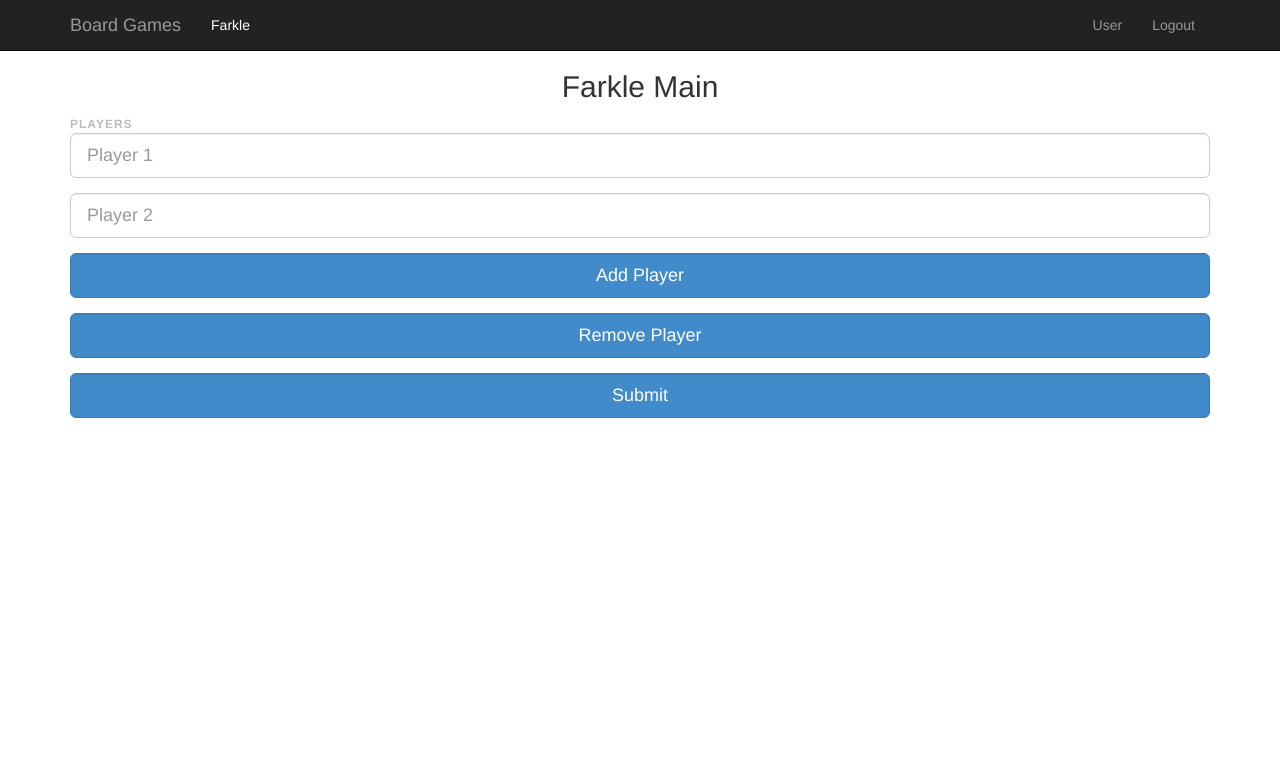
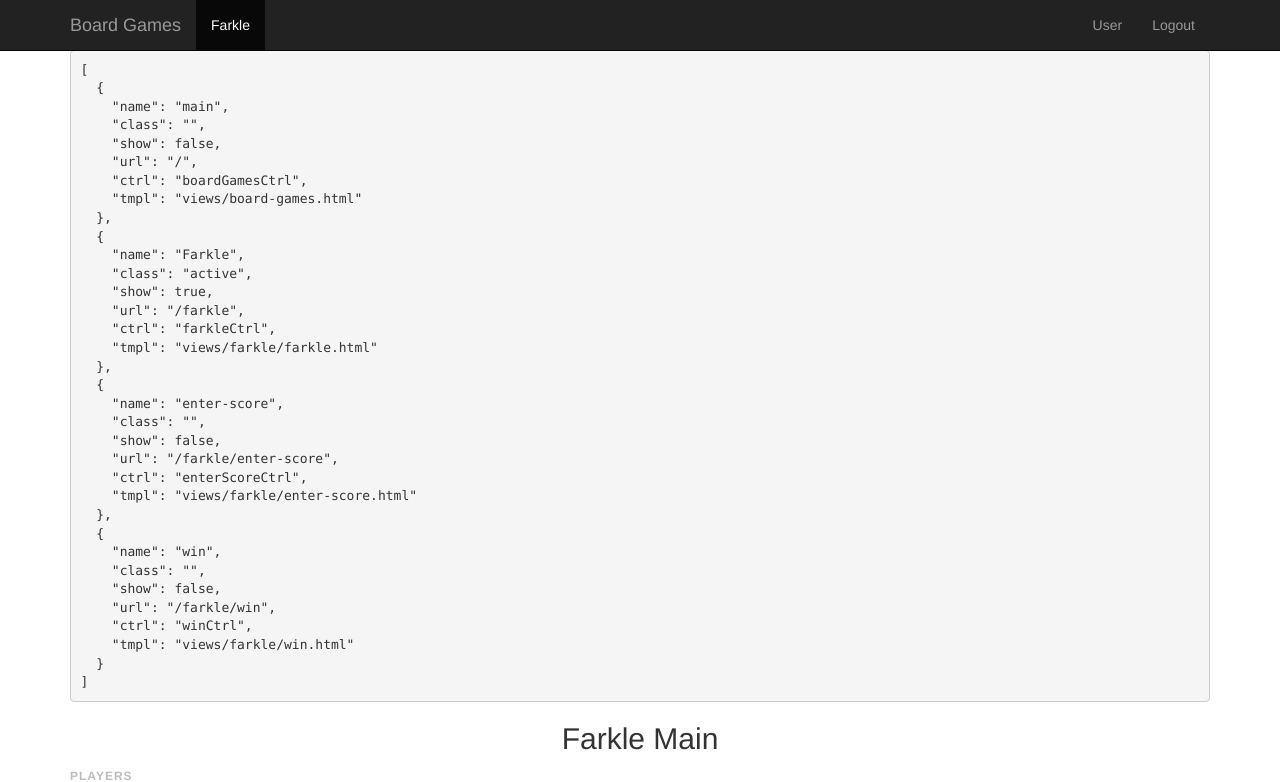
Before and after one commit to alfy32/board-games, a website: page public/index.html in a window 1280 px wide. Both pictures are taken after a click on the link "Farkle". Shown: the top 782 px of the page. Drawn offline with Linux system fonts and the light colour scheme.

Commit message:
Option to make nav items active

```diff
--- a/public/js/app/controllers/farkle/farkle.js
+++ b/public/js/app/controllers/farkle/farkle.js
@@ -1,5 +1,7 @@
 angular.module('board-games').controller('farkleCtrl',
-  function ($scope, game) {
+  function ($scope, game, nav) {
+
+    nav.makeActive('Farkle');
 
     $scope.players = game.players;
     game.turn = 0;
--- a/public/js/app/controllers/header.js
+++ b/public/js/app/controllers/header.js
@@ -1,6 +1,6 @@
 angular.module('board-games').controller('headerCtrl',
   function ($scope, nav, users) {
-    $scope.nav = nav;
+    $scope.nav = nav.nav;
     $scope.user = users.user;
   }
 );
--- a/public/js/app/services/navigation.js
+++ b/public/js/app/services/navigation.js
@@ -35,6 +35,19 @@ var nav = [
 
 angular.module('board-games').factory('nav',
   function () {
-    return nav;
+
+    function makeActive(name) {
+      for(var i in nav) {
+        if(nav[i].name == name)
+          nav[i].class = 'active';
+        else
+          nav[i].class = '';
+      }
+    }
+
+    return {
+      nav: nav,
+      makeActive: makeActive
+    };
   }
 );
--- a/public/views/farkle/farkle.html
+++ b/public/views/farkle/farkle.html
@@ -1,4 +1,6 @@
 <div class="container">
+
+  <pre>{{nav | json}}</pre>
 
   <h2>Farkle Main</h2>
 
@@ -35,4 +37,6 @@
     </form>
   </div>
 
+
+
 </div>
--- a/public/views/header.html
+++ b/public/views/header.html
@@ -13,7 +13,7 @@
       <ul class="nav navbar-nav">
         <li
             ng-repeat="item in nav"
-            class="{{item.active}}"
+            ng-class="item.class"
             ng-show="item.show">
           <a href="#{{item.url}}">{{item.name}}</a>
         </li>
```
Also changed, not shown: public/views/farkle/enter-score.html (+1 -0 lines). Lines whose indentation alone changed are shown as unchanged.
